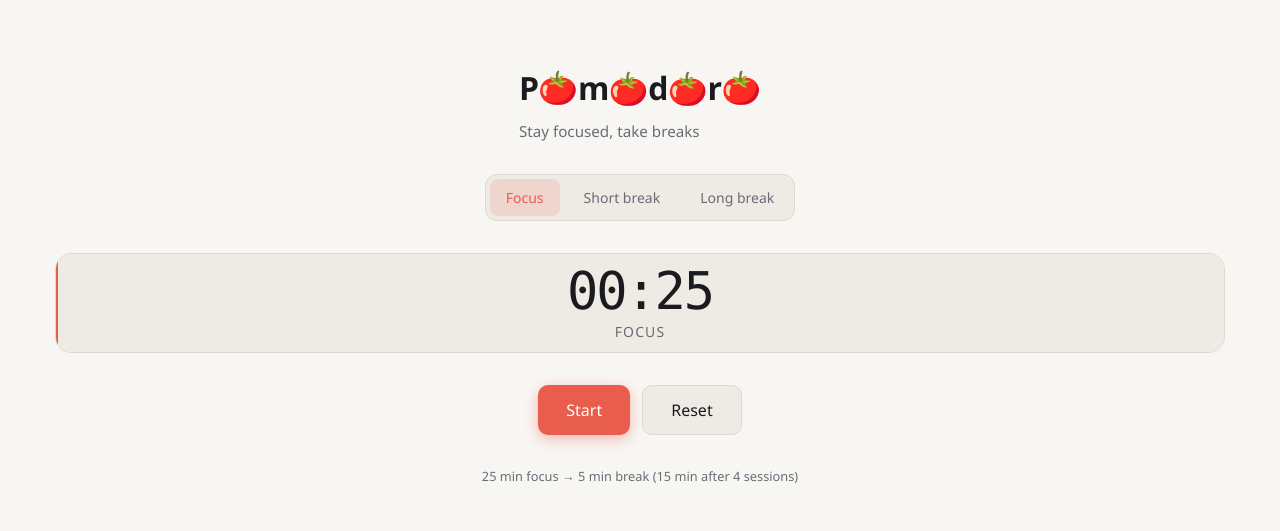
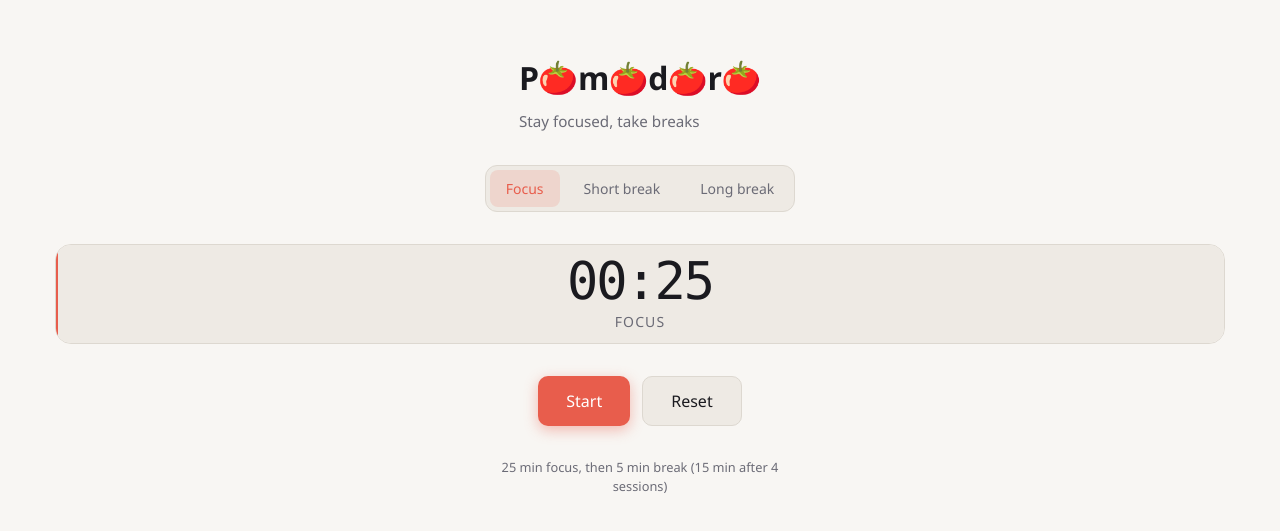
Before and after one commit to sEver/pomodoro, a React (Vite) app: page / in a window 1280 px wide. Shown: the part 133-664 px from the top of the page. Built offline with nearby package versions, Linux system fonts and the light colour scheme.

Commit message:
Improve instructions

```diff
--- a/src/App.tsx
+++ b/src/App.tsx
@@ -114,10 +114,10 @@ function App() {
 
       <footer className="hint">
         {mode === 'focus'
-          ? '25 min focus → 5 min break (15 min after 4 sessions)'
+          ? '25 min focus, then 5 min break (15 min after 4 sessions)'
           : mode === 'shortBreak'
-            ? 'Short break — stretch, hydrate, rest your eyes'
-            : 'Long break — you earned it'}
+            ? 'Short break - stretch, hydrate, rest your eyes'
+            : 'Long break - take a walk'}
       </footer>
     </div>
   )
```
